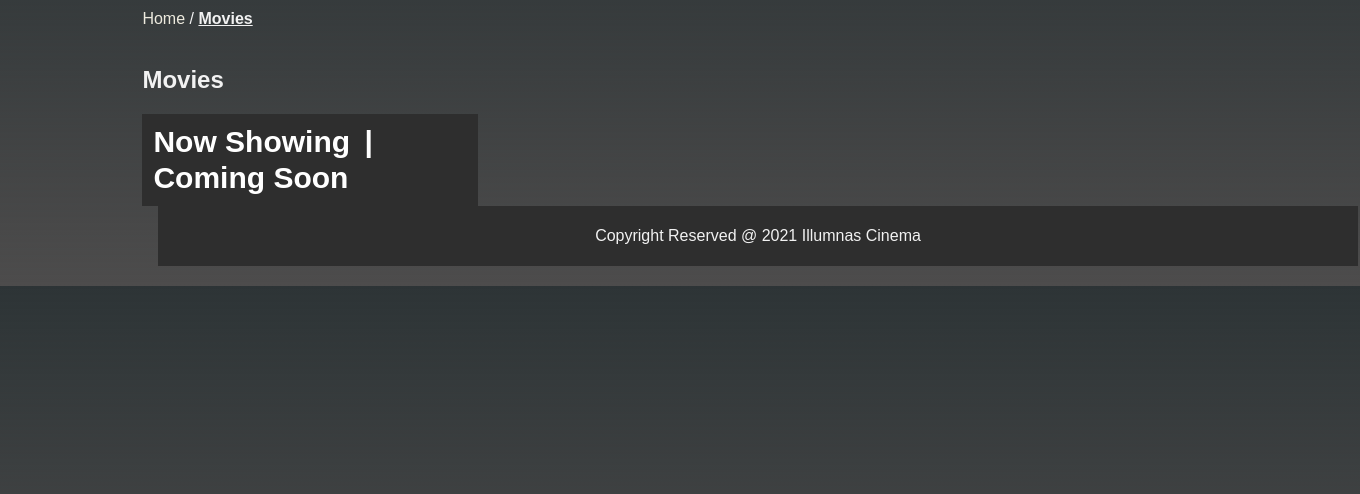
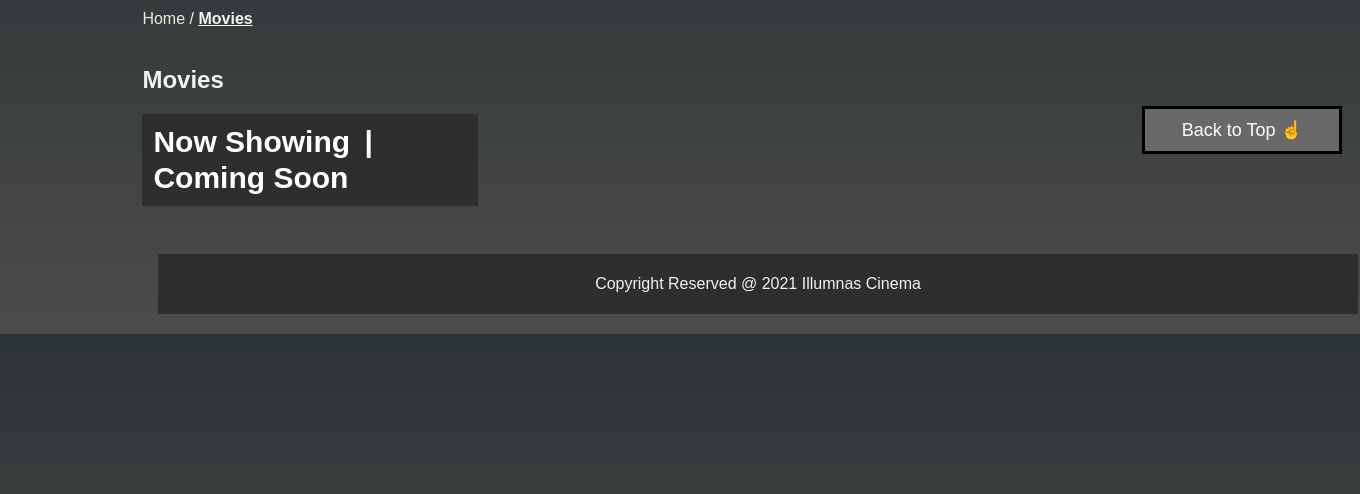
Before and after one commit to Speedarion/illumnas-cinema, a PHP site: page /movies.php in a window 1360 px wide. Shown: the part 108-602 px from the top of the page. Run offline with PHP 8.4, Linux system fonts and the light colour scheme; data that the repository does not hold is empty.

Commit message:
Added back to top button

```diff
--- a/movies.php
+++ b/movies.php
@@ -93,6 +93,19 @@
             color: #fff;
             text-decoration: none;
           }
+        #scrollToTopBtn {
+        background-color: #696969;
+        width:200px;
+        border: solid 3px black;
+        color: white;
+        cursor: pointer;
+        font-size: 18px;
+        line-height: 40px;
+        position:relative;
+        bottom: 100px;
+        right:-1000px;
+        }
+
     </style>
 </head>
 <body>
@@ -414,10 +427,25 @@
             </div>
 
         </section>
+        <div>
+            <button id="scrollToTopBtn">Back to Top ☝️</button>
+        </div>
     </div>
+
     <?php include "footer.php" ?>
     <script>
     // Movies Block
+        var scrollToTopBtn = document.getElementById("scrollToTopBtn");
+        var rootElement = document.documentElement;
+
+        function scrollToTop() {
+        // Scroll to top logic
+        rootElement.scrollTo({
+            top: 0,
+            behavior: "smooth"
+        });
+        }
+        scrollToTopBtn.addEventListener("click", scrollToTop);
         const nowShowing = document.getElementById("now-showing");
         const comingSoon = document.getElementById("coming-soon");
         nowShowing.style.display = "block";
```
